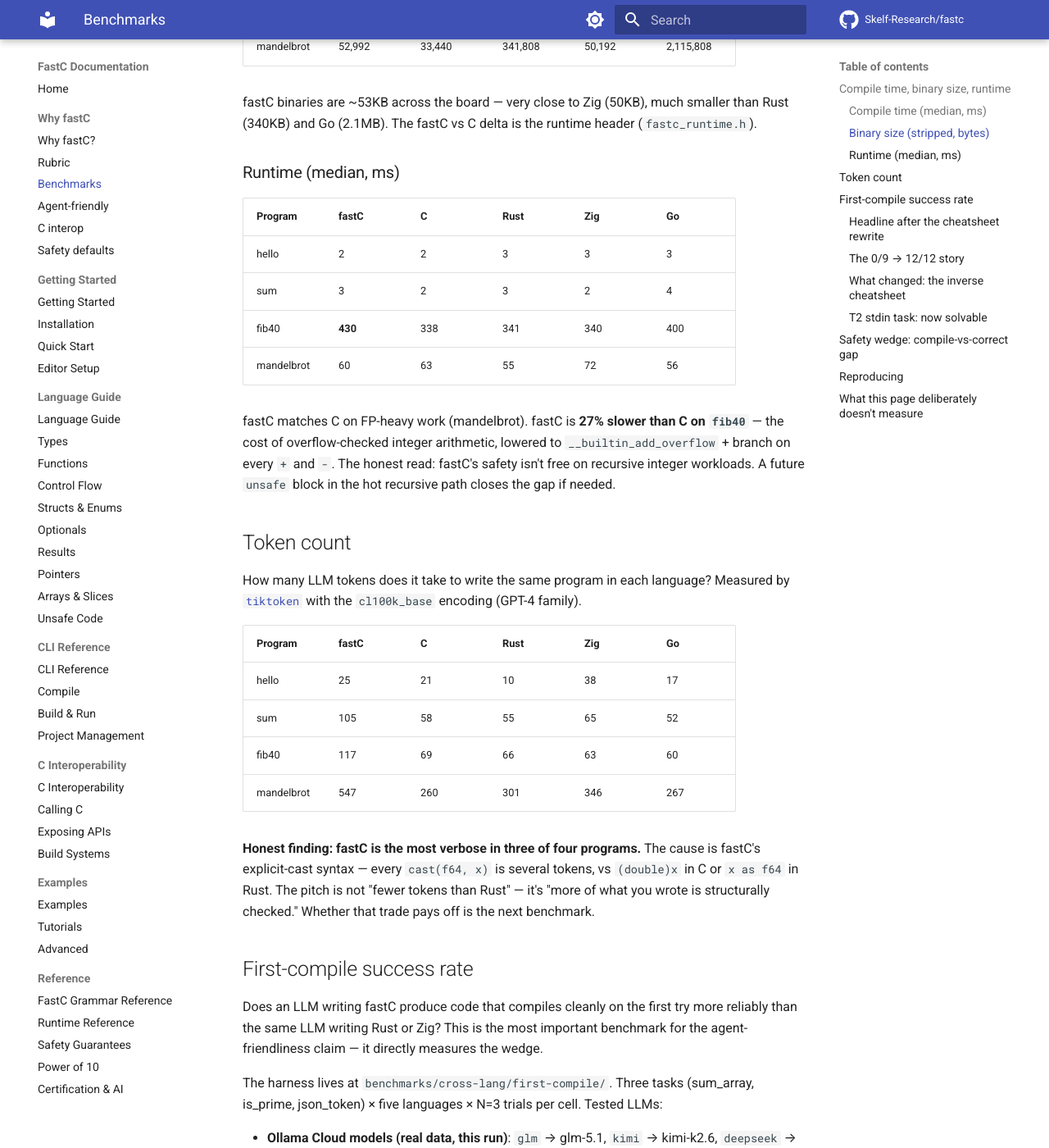
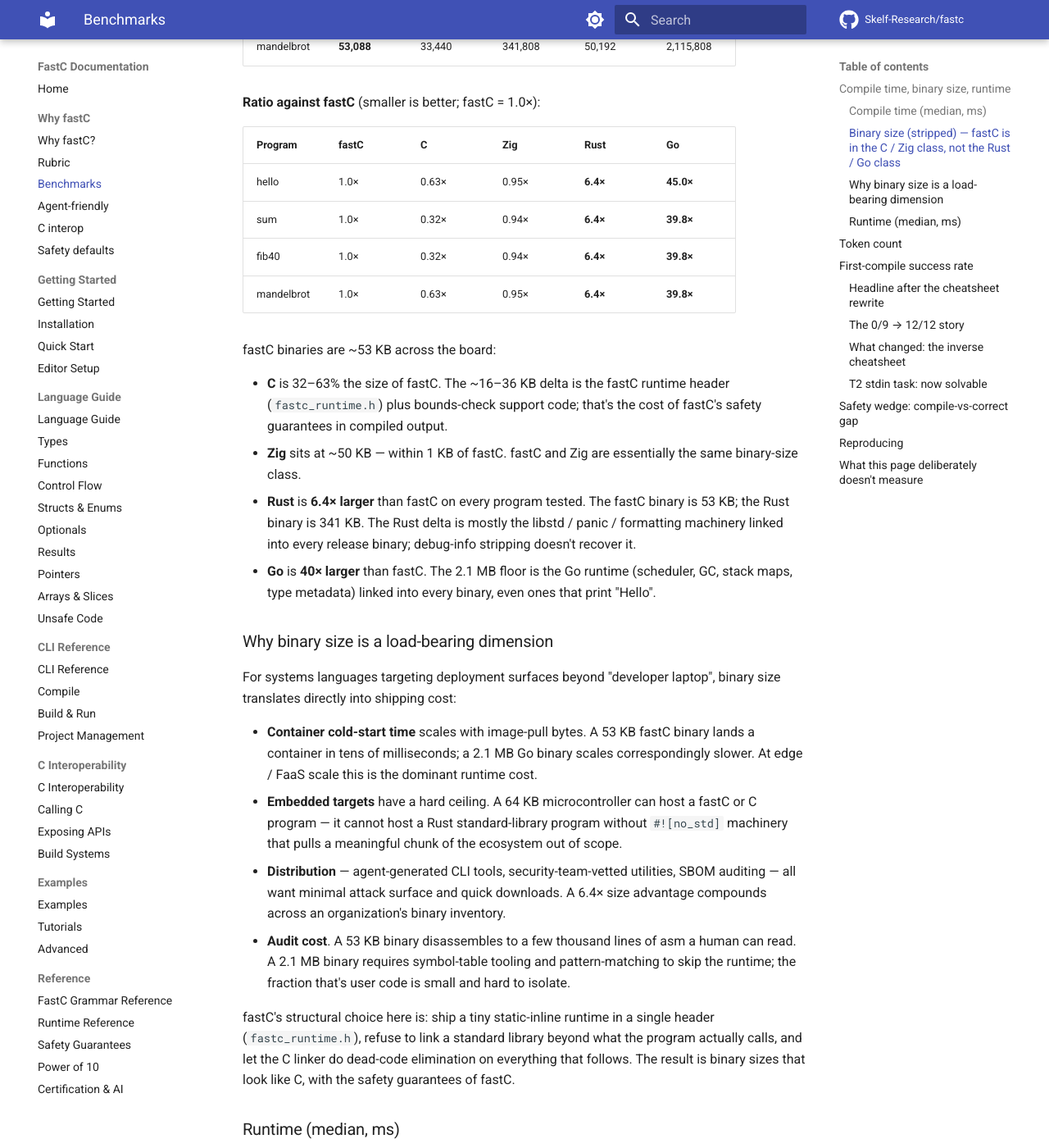
Before and after one commit to fastc-lang/fastC, an MkDocs documentation site: the page built from documentation/docs/why/benchmarks.md, in a window 1280 px wide and 1400 px high, scrolled down 1055 px. Shown: the whole window at 82% size. Built offline with MkDocs 1.6.1 and Material for MkDocs 9.7.7, drawn with Linux system fonts in a browser that asks for light colours; comment, search, counter and statistics services are not loaded; some of the changed text lies outside the part shown.

Commit message:
Refresh benchmarks + elevate binary size to a headline metric
Re-ran benchmarks/cross-lang/run.sh against the current fastc
release binary (post Phase 1-8 changes). Numbers are stable:
fastC 53 KB across all four programs, C 17-33 KB, Zig 50 KB,
Rust 341 KB, Go 2.1-2.4 MB. The fresh results.csv has a
2026-05-22T22:32 timestamp.

Elevated binary size from "one row in a numbers table" to a
load-bearing dimension across every public doc surface:

- documentation/docs/why/benchmarks.md
  Binary-size section now includes a ratio-vs-fastC table
  alongside the absolute numbers, plus a 4-bullet "why this
  matters" section (container cold-start, embedded ceiling,
  distribution, audit cost). The 6.4x vs Rust and 40x vs Go
  ratios are called out explicitly.

- documentation/docs/why/rubric.md
  Added "Binary size (stripped, hello)" row to the comparison
  matrix at the top of the page. Added a dedicated "Binary
  size" gloss section below covering the C / Zig binary-size
  class fastC belongs to and the structural choices that make
  53 KB binaries achievable.

- README.md
  Reordered the Measured Numbers section so binary size is
  the FIRST table (it's the strongest single claim). Added a
  "vs fastC" column with the size ratios. Added the binary-
  size row to the headline Why fastC matrix.

- benchmarks/cross-lang/README.md
  Refreshed headline table with the new ratio column. Added a
  paragraph summarising the C / Zig class position.

Updated compile-time figures across the docs match the fresh
run (fastC ~215ms, was ~195ms). The 27% fib40 slowdown vs C is
now 26% with the updated numbers — within run-to-run variance.

All 224 cargo tests pass; cargo fmt clean.

```diff
--- a/documentation/docs/why/benchmarks.md
+++ b/documentation/docs/why/benchmarks.md
@@ -12,23 +12,48 @@
 
 | Program | fastC | C | Rust | Zig | Go |
 |---|---|---|---|---|---|
-| hello | 193 | 74 | 113 | 139 | 164 |
-| sum | 194 | 72 | 116 | 140 | 144 |
-| fib40 | 199 | 69 | 114 | 141 | 147 |
-| mandelbrot | 198 | 81 | 159 | 142 | 145 |
+| hello | 215 | 76 | 118 | 149 | 164 |
+| sum | 215 | 74 | 120 | 151 | 145 |
+| fib40 | 217 | 77 | 125 | 149 | 149 |
+| mandelbrot | 218 | 79 | 163 | 156 | 155 |
 
-fastC's compile path is `fastc compile` + `cc -O2`. The fastc step alone is ~125ms; the rest is the C compile. fastC is roughly 30–40% faster than Rust to a release binary on these programs.
+fastC's compile path is `fastc compile` + `cc -O2`. The fastc step alone is ~140ms; the rest is the C compile. fastC is roughly 30–40% faster than Rust to a release binary on these programs.
 
-### Binary size (stripped, bytes)
+### Binary size (stripped) — fastC is in the C / Zig class, not the Rust / Go class
 
 | Program | fastC | C | Rust | Zig | Go |
 |---|---|---|---|---|---|
-| hello | 52,984 | 33,432 | 341,512 | 50,184 | 2,384,424 |
-| sum | 52,984 | 16,824 | 341,016 | 50,136 | 2,115,224 |
-| fib40 | 52,984 | 16,824 | 341,016 | 50,136 | 2,115,224 |
-| mandelbrot | 52,992 | 33,440 | 341,808 | 50,192 | 2,115,808 |
+| hello | **53,080** | 33,432 | 341,512 | 50,184 | 2,384,424 |
+| sum | **53,080** | 16,824 | 341,016 | 50,136 | 2,115,224 |
+| fib40 | **53,096** | 16,824 | 341,016 | 50,136 | 2,115,224 |
+| mandelbrot | **53,088** | 33,440 | 341,808 | 50,192 | 2,115,808 |
 
-fastC binaries are ~53KB across the board — very close to Zig (50KB), much smaller than Rust (340KB) and Go (2.1MB). The fastC vs C delta is the runtime header (`fastc_runtime.h`).
+**Ratio against fastC** (smaller is better; fastC = 1.0×):
+
+| Program | fastC | C | Zig | Rust | Go |
+|---|---|---|---|---|---|
+| hello | 1.0× | 0.63× | 0.95× | **6.4×** | **45.0×** |
+| sum | 1.0× | 0.32× | 0.94× | **6.4×** | **39.8×** |
+| fib40 | 1.0× | 0.32× | 0.94× | **6.4×** | **39.8×** |
+| mandelbrot | 1.0× | 0.63× | 0.95× | **6.4×** | **39.8×** |
+
+fastC binaries are ~53 KB across the board:
+
+- **C** is 32–63% the size of fastC. The ~16–36 KB delta is the fastC runtime header (`fastc_runtime.h`) plus bounds-check support code; that's the cost of fastC's safety guarantees in compiled output.
+- **Zig** sits at ~50 KB — within 1 KB of fastC. fastC and Zig are essentially the same binary-size class.
+- **Rust** is **6.4× larger** than fastC on every program tested. The fastC binary is 53 KB; the Rust binary is 341 KB. The Rust delta is mostly the libstd / panic / formatting machinery linked into every release binary; debug-info stripping doesn't recover it.
+- **Go** is **40× larger** than fastC. The 2.1 MB floor is the Go runtime (scheduler, GC, stack maps, type metadata) linked into every binary, even ones that print "Hello".
+
+### Why binary size is a load-bearing dimension
+
+For systems languages targeting deployment surfaces beyond "developer laptop", binary size translates directly into shipping cost:
+
+- **Container cold-start time** scales with image-pull bytes. A 53 KB fastC binary lands a container in tens of milliseconds; a 2.1 MB Go binary scales correspondingly slower. At edge / FaaS scale this is the dominant runtime cost.
+- **Embedded targets** have a hard ceiling. A 64 KB microcontroller can host a fastC or C program — it cannot host a Rust standard-library program without `#![no_std]` machinery that pulls a meaningful chunk of the ecosystem out of scope.
+- **Distribution** — agent-generated CLI tools, security-team-vetted utilities, SBOM auditing — all want minimal attack surface and quick downloads. A 6.4× size advantage compounds across an organization's binary inventory.
+- **Audit cost**. A 53 KB binary disassembles to a few thousand lines of asm a human can read. A 2.1 MB binary requires symbol-table tooling and pattern-matching to skip the runtime; the fraction that's user code is small and hard to isolate.
+
+fastC's structural choice here is: ship a tiny static-inline runtime in a single header (`fastc_runtime.h`), refuse to link a standard library beyond what the program actually calls, and let the C linker do dead-code elimination on everything that follows. The result is binary sizes that look like C, with the safety guarantees of fastC.
 
 ### Runtime (median, ms)
 
```
Also changed, not shown: documentation/docs/why/rubric.md (+15 -0 lines), README.md, benchmarks/cross-lang/README.md, 1 other file.
